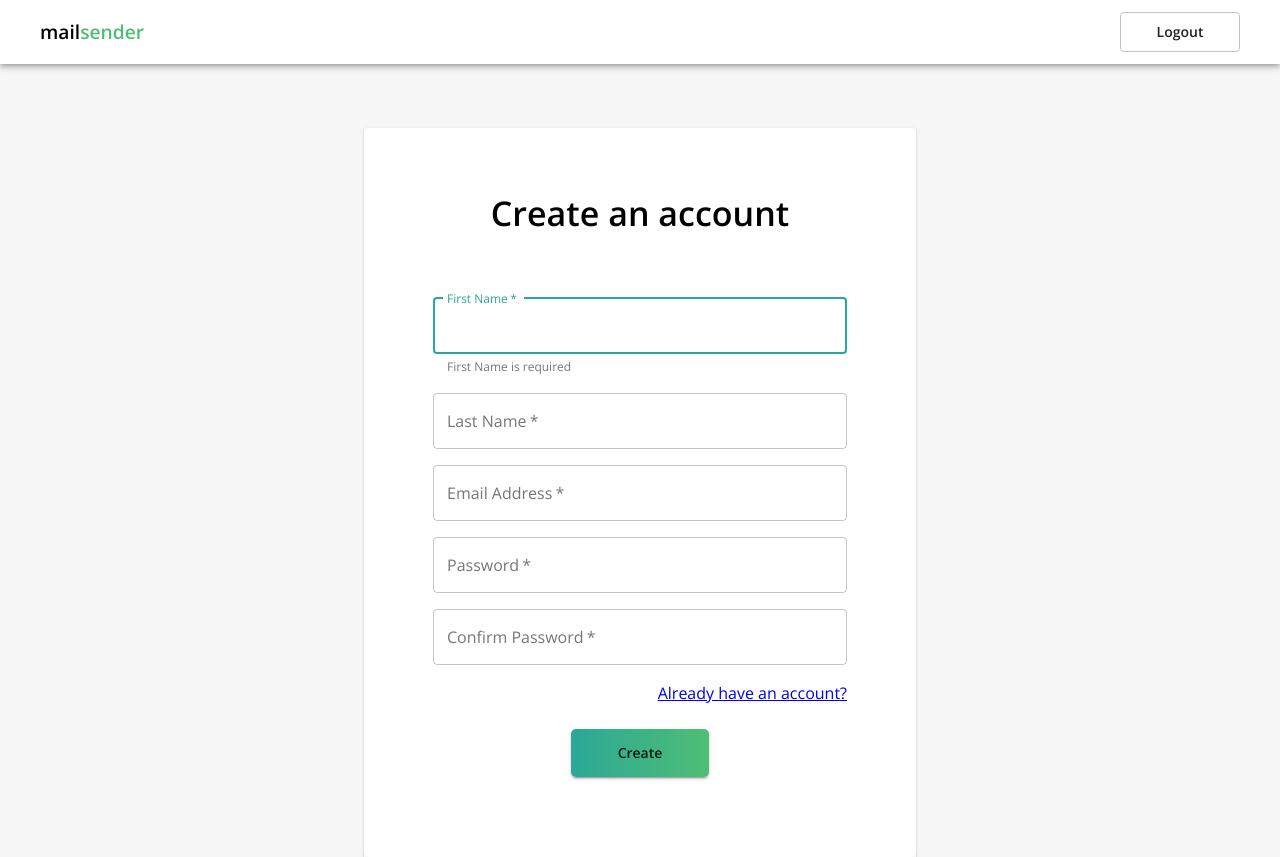
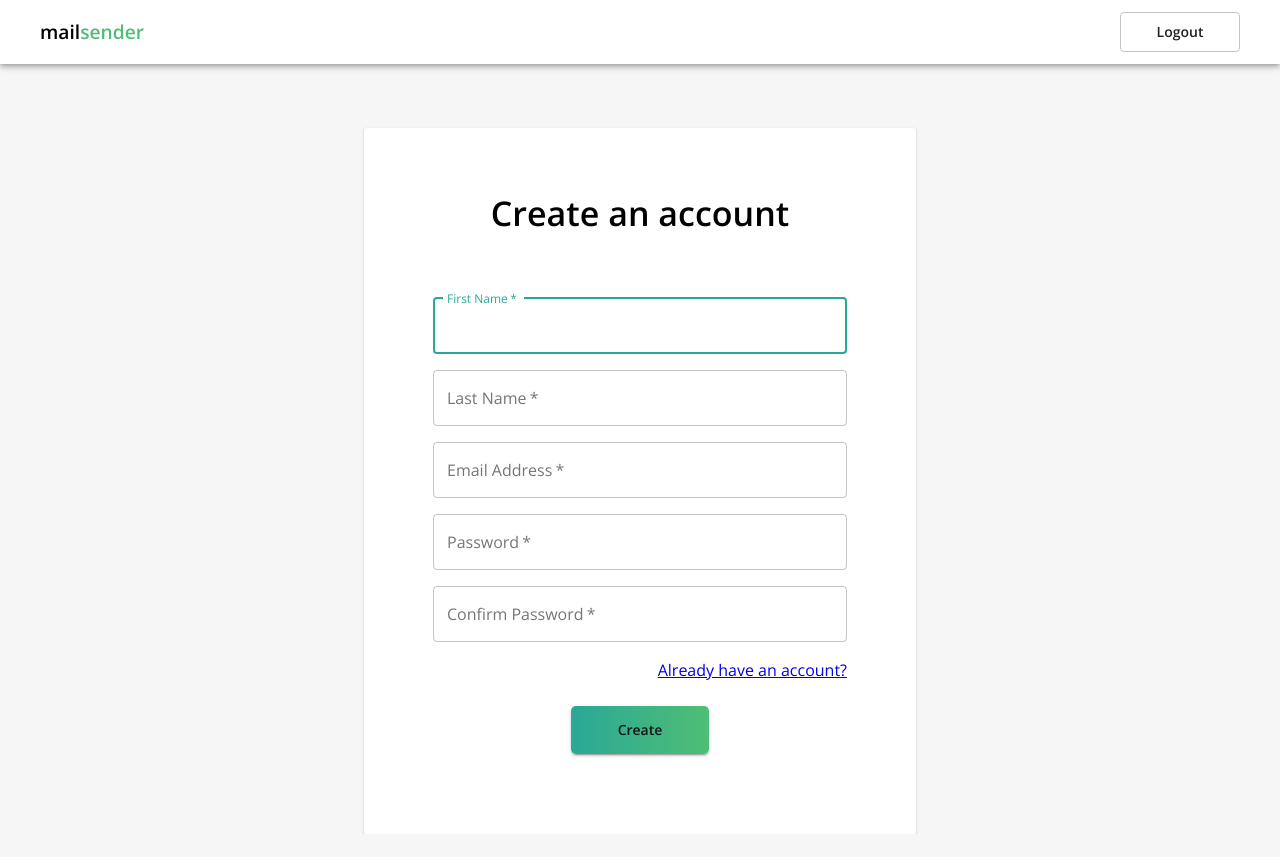
Before and after one commit to hatchways/team-autumn, a React (Create React App) app in the folder client/: page /signup in a window 1280 px wide. After the commit the page ends 834 px from the top, so only its background shows below. Built offline with nearby package versions, Linux system fonts and the light colour scheme.

Commit message:
fixed signup page firstName validation to only display helperText if input fails validation

```diff
--- a/client/src/pages/Signup.jsx
+++ b/client/src/pages/Signup.jsx
@@ -34,8 +34,8 @@ const SignupPage = () => {
                   required
                   autoFocus
                   color="primary"
-                  error={!!errors.firstName}
-                  helperText="First Name is required"
+                  error={errors && errors.firstName}
+                  helperText={errors.firstName?.message}
                   variant="outlined"
                   id="firstName"
                   name="firstName"
```
